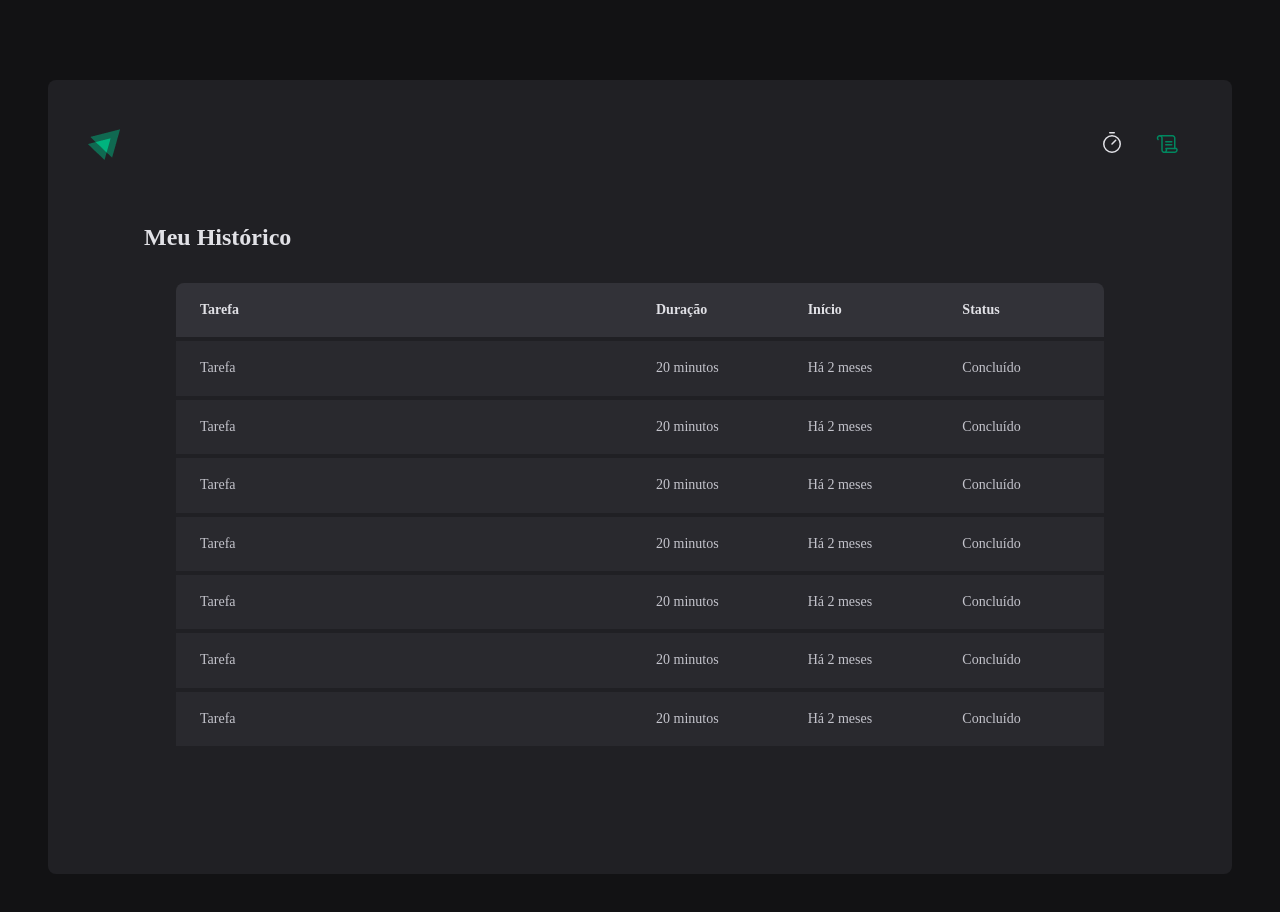
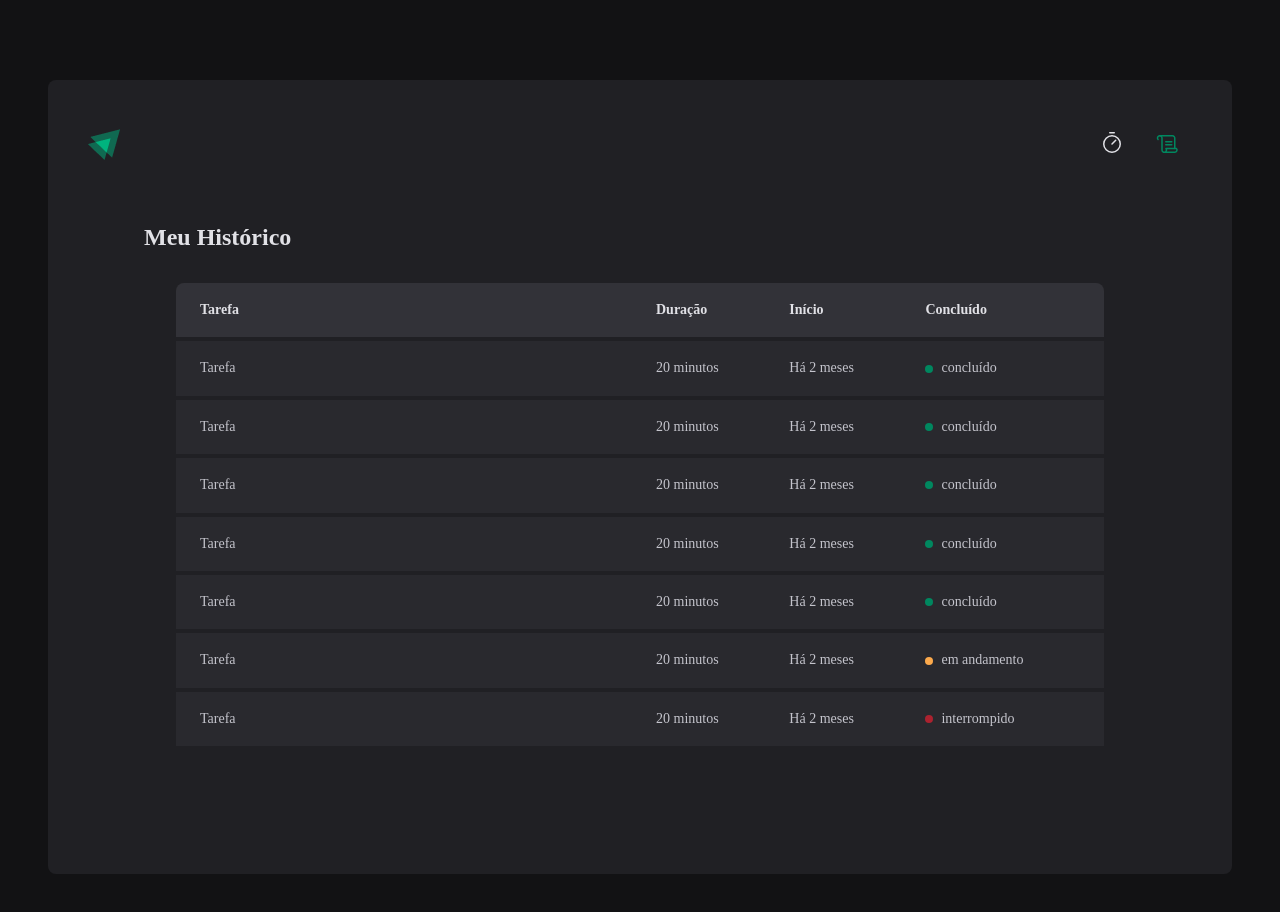
Before and after one commit to NetoResende/01-to-do-list, a React (Vite) app: page /History in a window 1280 px wide. Shown: the top 912 px of the page. Built offline with nearby package versions, Linux system fonts and the light colour scheme.

Commit message:
Validando formulários

```diff
--- a/package.json
+++ b/package.json
@@ -10,11 +10,14 @@
     "preview": "vite preview"
   },
   "dependencies": {
+    "@hookform/resolvers": "^3.9.0",
     "phosphor-react": "^1.4.1",
     "react": "^18.3.1",
     "react-dom": "^18.3.1",
+    "react-hook-form": "^7.52.2",
     "react-router-dom": "^6.25.1",
-    "styled-components": "^6.1.12"
+    "styled-components": "^6.1.12",
+    "zod": "^3.23.8"
   },
   "devDependencies": {
     "@types/react": "^18.3.3",
--- a/src/pages/History/index.tsx
+++ b/src/pages/History/index.tsx
@@ -1,4 +1,5 @@
-import { HistoryContainer, HistoryList } from "./styles";
+
+import { HistoryContainer, HistoryList, Status } from "./styles";
 
 export function History(){
   return (
@@ -10,50 +11,64 @@ export function History(){
                 <th>Tarefa</th>
                 <th>Duração</th>
                 <th>Início</th>
-                <th>Status</th>
+                <th>Concluído</th>
               </thead>
               <tbody>
                 <tr>
                   <td>Tarefa</td>
                   <td>20 minutos</td>
                   <td>Há 2 meses</td>
-                  <td>Concluído</td>
+                  <td>
+                    <Status statusColor="green">concluído</Status>
+                  </td>
                 </tr>
                 <tr>
                   <td>Tarefa</td>
                   <td>20 minutos</td>
                   <td>Há 2 meses</td>
-                  <td>Concluído</td>
+                  <td>
+                    <Status statusColor="green">concluído</Status>
+                 </td>
                 </tr>
                 <tr>
                   <td>Tarefa</td>
                   <td>20 minutos</td>
                   <td>Há 2 meses</td>
-                  <td>Concluído</td>
+                  <td>
+                    <Status statusColor="green">concluído</Status>
+                  </td>
                 </tr>
                 <tr>
                   <td>Tarefa</td>
                   <td>20 minutos</td>
                   <td>Há 2 meses</td>
-                  <td>Concluído</td>
+                  <td>
+                    <Status statusColor="green">concluído</Status>
+                  </td>
                 </tr>
                 <tr>
                   <td>Tarefa</td>
                   <td>20 minutos</td>
                   <td>Há 2 meses</td>
-                  <td>Concluído</td>
+                  <td>
+                    <Status statusColor="green">concluído</Status>
+                  </td>
                 </tr>
                 <tr>
                   <td>Tarefa</td>
                   <td>20 minutos</td>
                   <td>Há 2 meses</td>
-                  <td>Concluído</td>
+                  <td>
+                    <Status statusColor="yellow">em andamento</Status>
+                  </td>
                 </tr>
                 <tr>
                   <td>Tarefa</td>
                   <td>20 minutos</td>
                   <td>Há 2 meses</td>
-                  <td>Concluído</td>
+                  <td>
+                    <Status statusColor="red">interrompido</Status>
+                  </td>
                 </tr>
               </tbody>
             </table>
--- a/src/pages/History/styles.ts
+++ b/src/pages/History/styles.ts
@@ -52,4 +52,27 @@ export const HistoryList = styled.div`
     }
     }
 `;
-export const Status = styled.span ``;
+
+const STATUS_COLOS = {
+  yellow: 'yellow-500',
+  red : 'red-500',
+  green: 'green-500'
+} as const
+interface StatusProps {
+  statusColor: keyof typeof STATUS_COLOS;
+}
+
+export const Status = styled.span <StatusProps>`
+  display: flex;
+  align-items: center;
+  gap: 0.5rem;
+
+  &::before {
+    content: '';
+    width: 0.5rem;
+    height: 0.5rem;
+    border-radius: 9999px;
+    background: ${props => props.theme[STATUS_COLOS[props.statusColor]]}
+  }
+
+`;
--- a/src/pages/Home/index.tsx
+++ b/src/pages/Home/index.tsx
@@ -1,17 +1,45 @@
 import { Play } from "phosphor-react";
 import { CountDownContainer, FormContainer, HomeContainer, MinutesAmountInput, Separactor, StartcountDownButton, TasckInput } from "./styles";
+import { useForm} from 'react-hook-form'
+import { zodResolver } from '@hookform/resolvers/zod'
+import * as zod from 'zod';
+
+const newCiclesFormValidateSchema = zod.object({
+  task:
+    zod.string().
+    min(1, 'Informe a Tarefa'),
+  minutesAmounts:
+    zod.number().
+    min(5, 'O ciclo precisa ser no mínimo 5 minutos').
+    max(60, 'O ciclo precisa ser de no máximo de 60 minutos')
+})
 
 export function Home(){
-  return (
+  const { register, handleSubmit, watch } = useForm({
+    resolver: zodResolver(newCiclesFormValidateSchema),
+  });
+
+  function handlerCreateNewCicle(data: any){
+    console.log(data);
+  }
+  const task = watch("task");
+  const IsSubmiteDisabled = !task;
+
+  // formState  usado para passar a mensagem de validação de errors...
+  // console.log(formState.errors);
+
+    return (
     <HomeContainer>
-      <form action="">
+      <form onSubmit={handleSubmit(handlerCreateNewCicle)}>
        <FormContainer>
             <label htmlFor="tesck">Vou trabalhar em</label>
             <TasckInput
                 type="text"
-                id="tesck"
+                id="task"
+                list="task-suggestion"
                 placeholder="Dê um nome para o seu projeto"
-                list="task-suggestion"/>
+                {...register("task")}
+                />
 
                 <datalist id="task-suggestion">
                   <option value="projeto-1"/>
@@ -20,14 +48,15 @@ export function Home(){
                   <option value="qualquer"/>
                 </datalist>
 
-            <label htmlFor="minutesAmount">durante</label>
+            <label htmlFor="minutesAmounts">durante</label>
             <MinutesAmountInput
                 type="number"
-                id="minutesAmount"
+                id="minutesAmounts"
                  placeholder="00"
                  step={5}
                  min={5}
-                 max={60}/>
+                 max={60}
+                 {...register("minutesAmounts", {valueAsNumber: true})}/>
 
             <span>minutos</span>
        </FormContainer>
@@ -40,7 +69,7 @@ export function Home(){
           <span>0</span>
         </CountDownContainer>
 
-        <StartcountDownButton disabled type="submit">
+        <StartcountDownButton disabled={IsSubmiteDisabled} type="submit">
           <Play size={24}/>
           começar
         </StartcountDownButton>
```
Also changed, not shown: 1 other file (tests, documents, lock files or other folders).
